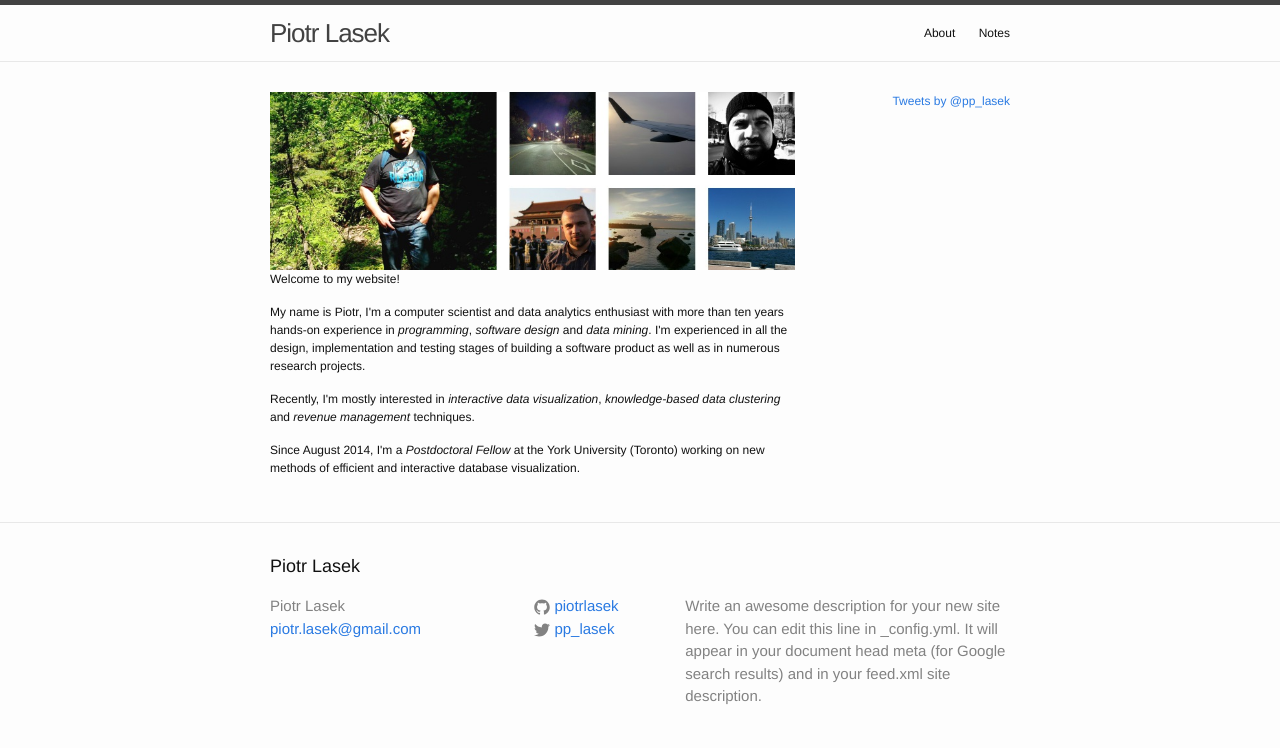
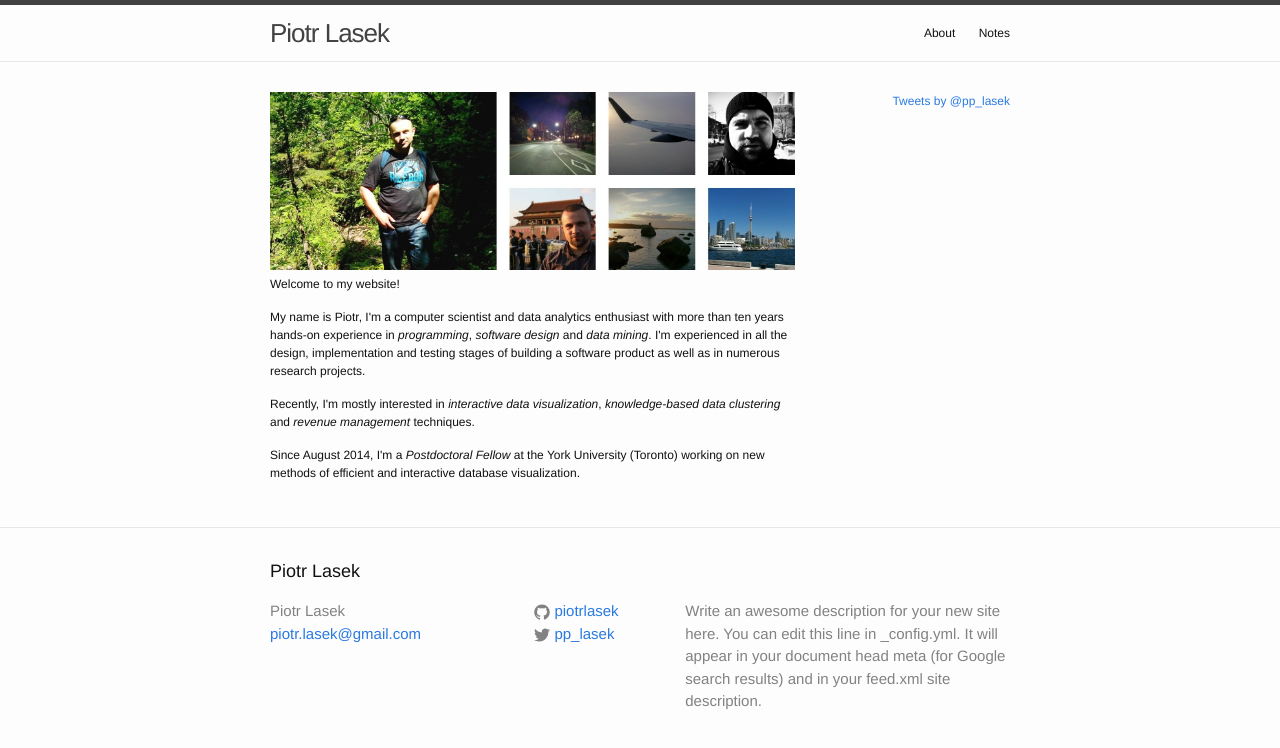
Before and after one commit to piotrlasek/piotrlasek.github.io, a Jekyll site: the page built from index.html, in a window 1280 px wide. Shown: the top 748 px of the page. Built offline with Jekyll 4.4.1, drawn with Linux system fonts in a browser that asks for light colours; the list of posts is cut into pages by our own code; comment, search, counter and statistics services are not loaded.

Commit message:
some changes

```diff
--- a/index.html
+++ b/index.html
@@ -3,7 +3,7 @@
 ---
 <div class="home">
 <div class="home_left" style="float: left; width: 525px">
-<img src="images/home.jpg"/>
+<img src="images/home.jpg" style="margin-bottom: 5px;"/>
 <p>
 Welcome to my website!
 </p>
```
